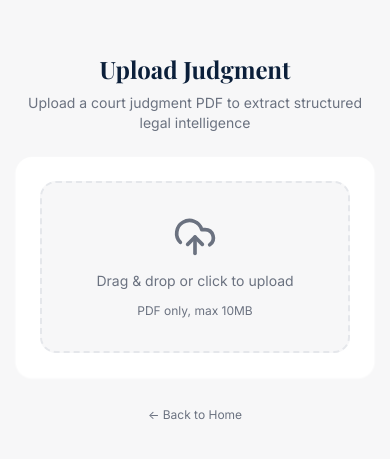
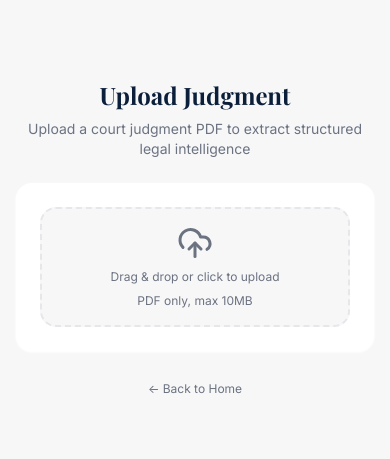
Before and after one commit to exilencegroup-cloud/nyaysetu, a Next.js app: page /upload in a window 390 px wide. Shown: the part 183-642 px from the top of the page. Built offline with nearby package versions, Linux system fonts and the light colour scheme.

Commit message:
Improve FileUpload component responsiveness

```diff
--- a/components/ui/FileUpload.tsx
+++ b/components/ui/FileUpload.tsx
@@ -68,7 +68,7 @@ export function FileUpload({
     <div className={cn('w-full', className)}>
       <div
         className={cn(
-          'border-2 border-dashed rounded-card p-8 sm:p-12 bg-background transition-all duration-200',
+          'border-2 border-dashed rounded-card p-4 sm:p-8 md:p-12 bg-background transition-all duration-200',
           isDragging ? 'border-primary bg-card' : 'border-border hover:border-accent hover:bg-card/50',
           error && 'border-red-500',
           selectedFile && 'border-accent bg-card'
@@ -88,27 +88,27 @@ export function FileUpload({
         />
 
         {!selectedFile ? (
-          <label htmlFor="file-upload" className="cursor-pointer flex flex-col items-center gap-3 sm:gap-4">
-            <UploadCloud size={44} className="text-muted" />
-            <p className="text-secondary text-sm sm:text-base">Drag & drop or click to upload</p>
+          <label htmlFor="file-upload" className="cursor-pointer flex flex-col items-center gap-2 sm:gap-3 md:gap-4">
+            <UploadCloud size={36} className="text-muted" />
+            <p className="text-secondary text-xs sm:text-sm md:text-base text-center px-2">Drag & drop or click to upload</p>
             <p className="text-muted text-xs sm:text-sm">PDF only, max 10MB</p>
           </label>
         ) : (
           <div className="flex items-center justify-between p-3 sm:p-4 bg-background rounded-lg">
             <div className="flex items-center gap-2 sm:gap-3">
-              <div className="p-2 bg-accent/10 rounded-lg">
-                <UploadCloud size={22} className="text-accent" />
+              <div className="p-2 bg-accent/10 rounded-lg flex-shrink-0">
+                <UploadCloud size={20} className="text-accent" />
               </div>
-              <div className="min-w-0">
-                <p className="text-primary font-medium text-sm truncate">{selectedFile.name}</p>
-                <p className="text-muted text-xs sm:text-sm">{(selectedFile.size / 1024 / 1024).toFixed(2)} MB</p>
+              <div className="min-w-0 flex-1">
+                <p className="text-primary font-medium text-xs sm:text-sm truncate">{selectedFile.name}</p>
+                <p className="text-muted text-xs">{(selectedFile.size / 1024 / 1024).toFixed(2)} MB</p>
               </div>
             </div>
             <button
               onClick={handleRemove}
               className="p-2 hover:bg-primary/5 rounded-lg transition-colors flex-shrink-0"
             >
-              <X size={20} className="text-muted" />
+              <X size={18} className="text-muted" />
             </button>
           </div>
         )}
```
